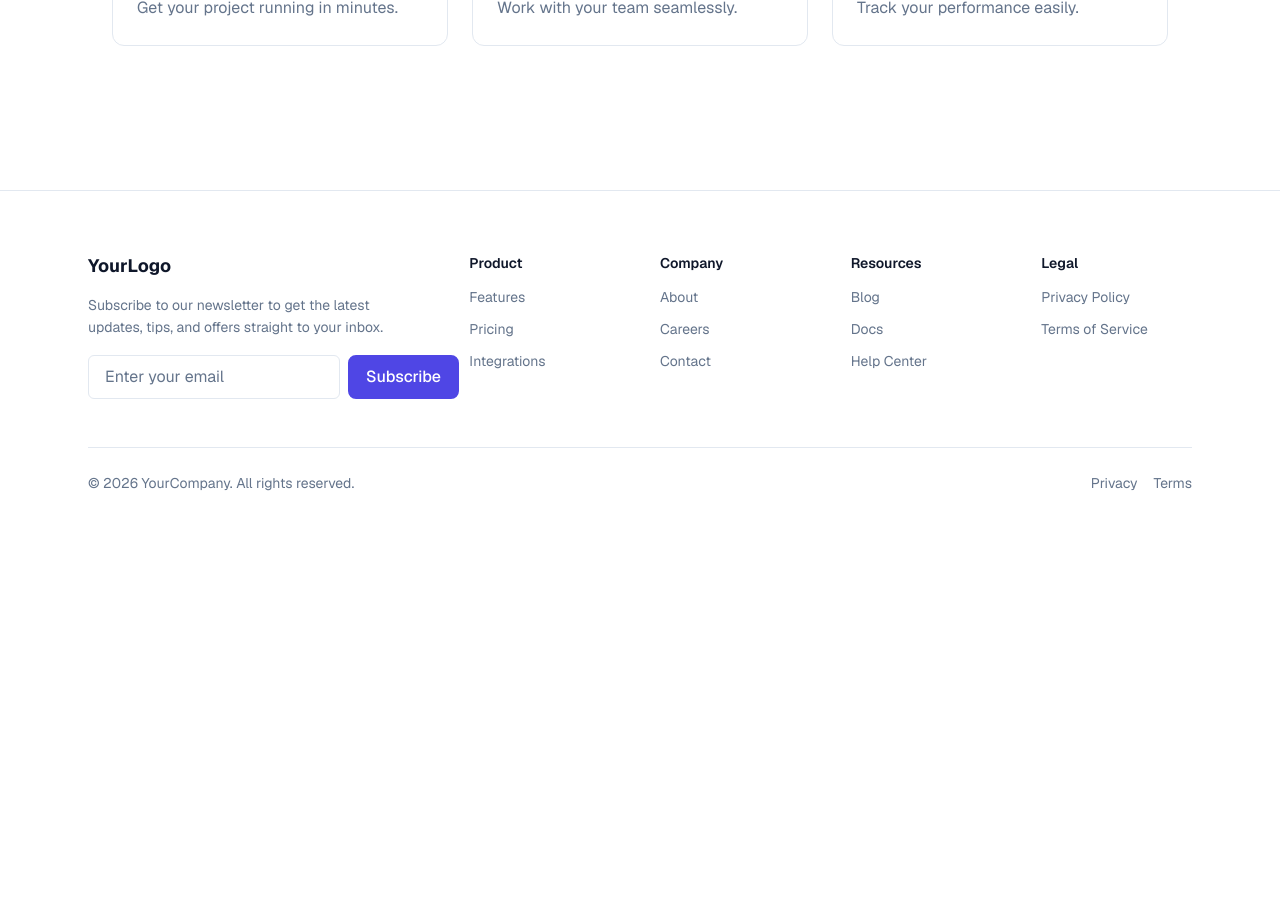
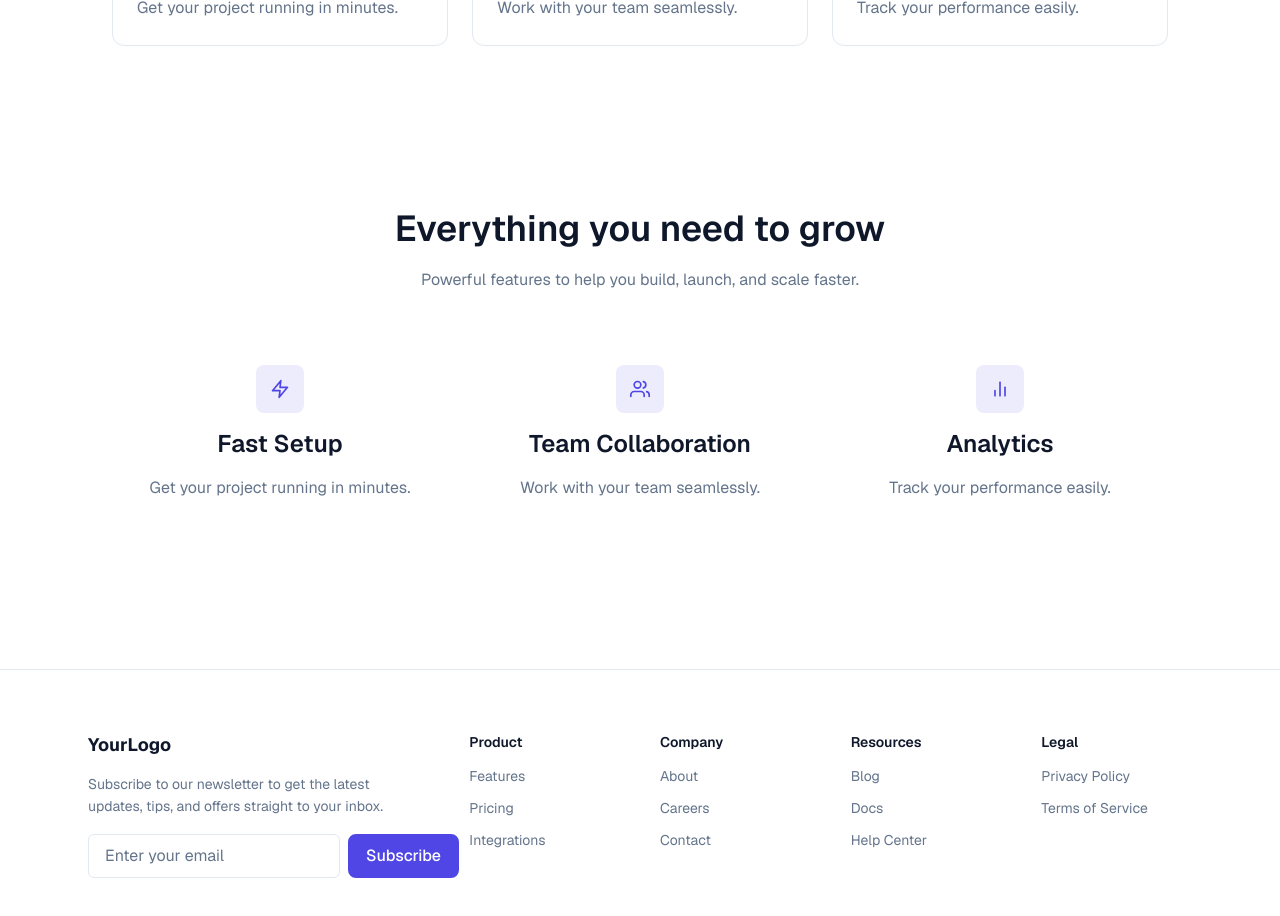
Before and after one commit to CODE-MY-EMPIRE/Nextjs-starter-kit, a Next.js app: page / in a window 1280 px wide. Shown: the part 1040-1956 px from the top of the page. Before the commit the page ends 1599 px from the top, so only its background shows below. Built offline with nearby package versions, Linux system fonts and the light colour scheme.

Commit message:
Add minimalist feature section

```diff
--- a/src/app/page.tsx
+++ b/src/app/page.tsx
@@ -14,6 +14,7 @@ import {
 	heroFeaturesData,
 	heroMobileAppData,
 } from '@/data/hero';
+import FeaturesCentered from '@/components/sections/features/FeaturesCentered';
 // import FeaturesSplit from '@/components/sections/features/FeaturesSplit';
 // import HeroFeatures from '@/components/sections/hero/HeroFeatures';
 // import HeroCentered from '@/components/sections/hero/HeroCentered';
@@ -35,6 +36,7 @@ export default function Home() {
 					{/* Features Section */}
 					<FeaturesSection features={featuresData} />
 					{/* <FeaturesSplit features={featuresSplitData} /> */}
+					<FeaturesCentered features={featuresData} />
 				</Container>
 			</main>
 
--- /dev/null
+++ b/src/components/cards/FeatureCardCentered.tsx
@@ -0,0 +1,35 @@
+'use client';
+
+import React from 'react';
+import { FiZap, FiUsers, FiBarChart2 } from 'react-icons/fi';
+
+const iconMap: Record<string, React.ReactNode> = {
+	zap: <FiZap />,
+	users: <FiUsers />,
+	analytics: <FiBarChart2 />,
+};
+
+type Props = {
+	title: string;
+	description: string;
+	icon: string;
+};
+
+const FeatureCardCentered = ({ title, description, icon }: Props) => {
+	return (
+		<div className="p-6 text-center space-y-4">
+			{/* Icon */}
+			<div className="w-12 h-12 mx-auto flex items-center justify-center rounded-lg bg-primary/10 text-primary text-xl">
+				{iconMap[icon]}
+			</div>
+
+			{/* Title */}
+			<h3>{title}</h3>
+
+			{/* Description */}
+			<p>{description}</p>
+		</div>
+	);
+};
+
+export default FeatureCardCentered;
--- /dev/null
+++ b/src/components/sections/features/FeaturesCentered.tsx
@@ -0,0 +1,42 @@
+'use client';
+
+import React from 'react';
+import Container from '@/components/ui/Container';
+import SectionHeader from '@/components/ui/SectionHeader';
+import FeatureCardCentered from '@/components/cards/FeatureCardCentered';
+
+type Feature = {
+	title: string;
+	description: string;
+	icon: string;
+};
+
+type Props = {
+	features: Feature[];
+};
+
+const FeaturesCentered = ({ features }: Props) => {
+	return (
+		<section className="py-20 bg-background text-foreground">
+			<Container>
+				<SectionHeader
+					heading="Everything you need to grow"
+					subheading="Powerful features to help you build, launch, and scale faster."
+				/>
+
+				<div className="grid gap-6 sm:grid-cols-2 lg:grid-cols-3">
+					{features.map((feature, index) => (
+						<FeatureCardCentered
+							key={index}
+							title={feature.title}
+							description={feature.description}
+							icon={feature.icon}
+						/>
+					))}
+				</div>
+			</Container>
+		</section>
+	);
+};
+
+export default FeaturesCentered;
```
